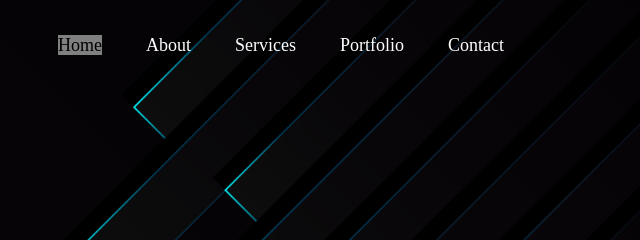
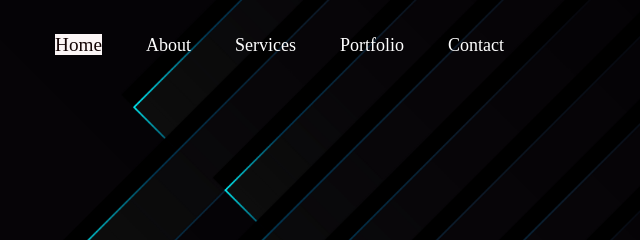
Before and after one commit to Govinda835/portfolio, a plain HTML site: page index.html in a window 1280 px wide. In both pictures the pointer is over the link "Home". Shown: the top 240 px of the page, 628-1268 px from the left. Drawn offline with Linux system fonts and the light colour scheme.

Commit message:
home page done

```diff
--- a/style.css
+++ b/style.css
@@ -46,12 +46,14 @@ nav ul li a{
 nav ul li a {
   position: relative;
   text-decoration: none;
-  position: relative;
+
 }
 
 nav ul li a:hover{
-    background-color: gray;
-    color: black;
+    font-size: larger;
+    background-color: rgb(252, 246, 246);
+    color: rgb(19, 4, 4);
+    transition: 0.5s;
 }
 
 .header-text{
```
